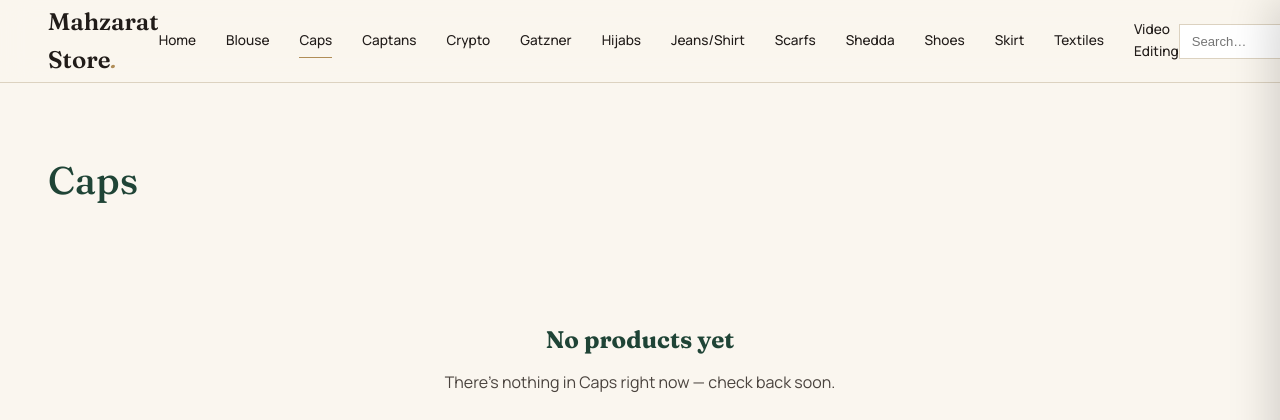
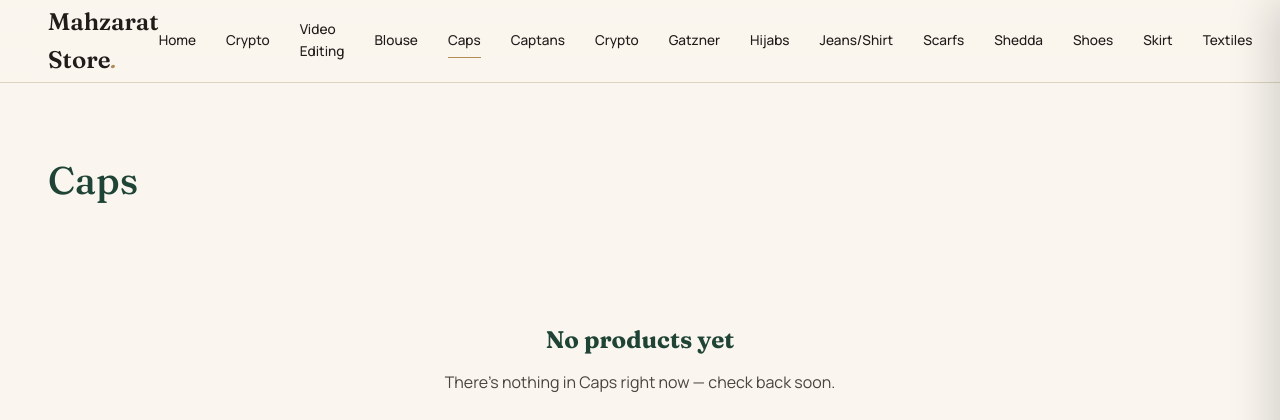
Before and after one commit to mohammedimk/mahzarat, a Django app: page /category/caps/ in a window 1280 px wide. Shown: the top 420 px of the page. Run offline with Django 4.2, Linux system fonts and the light colour scheme; data comes from the database, SQL or seed files in the repository; data that the repository does not hold is empty.

Commit message:
Update base.html

```diff
--- a/store/templates/store/base.html
+++ b/store/templates/store/base.html
@@ -16,6 +16,8 @@
 
     <div class="nav-links" id="navLinks">
       <a href="{% url 'store:index' %}" class="{% if active_nav == 'home' %}active{% endif %}">Home</a>
+    <a href="{% url 'store:category_detail' 'crypto' %}" class="{% if active_category_slug == 'crypto' %}active{% endif %}">Crypto</a>
+      <a href="{% url 'store:category_detail' 'video-editing' %}" class="{% if active_category_slug == 'video-editing' %}active{% endif %}">Video Editing</a>
 
       {% for cat in nav_categories %}
         <a href="{% url 'store:category_detail' cat.slug %}" class="{% if active_category_slug == cat.slug %}active{% endif %}">{{ cat.name }}</a>
```
